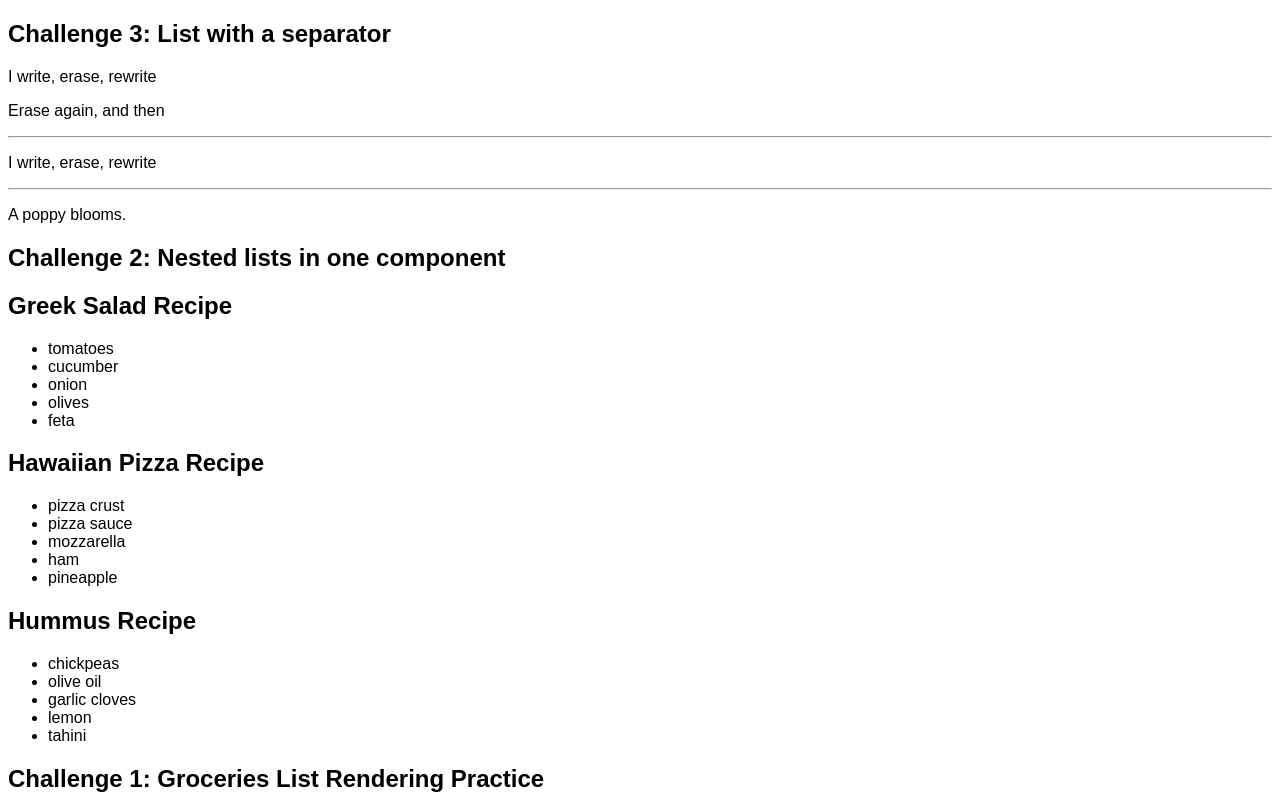
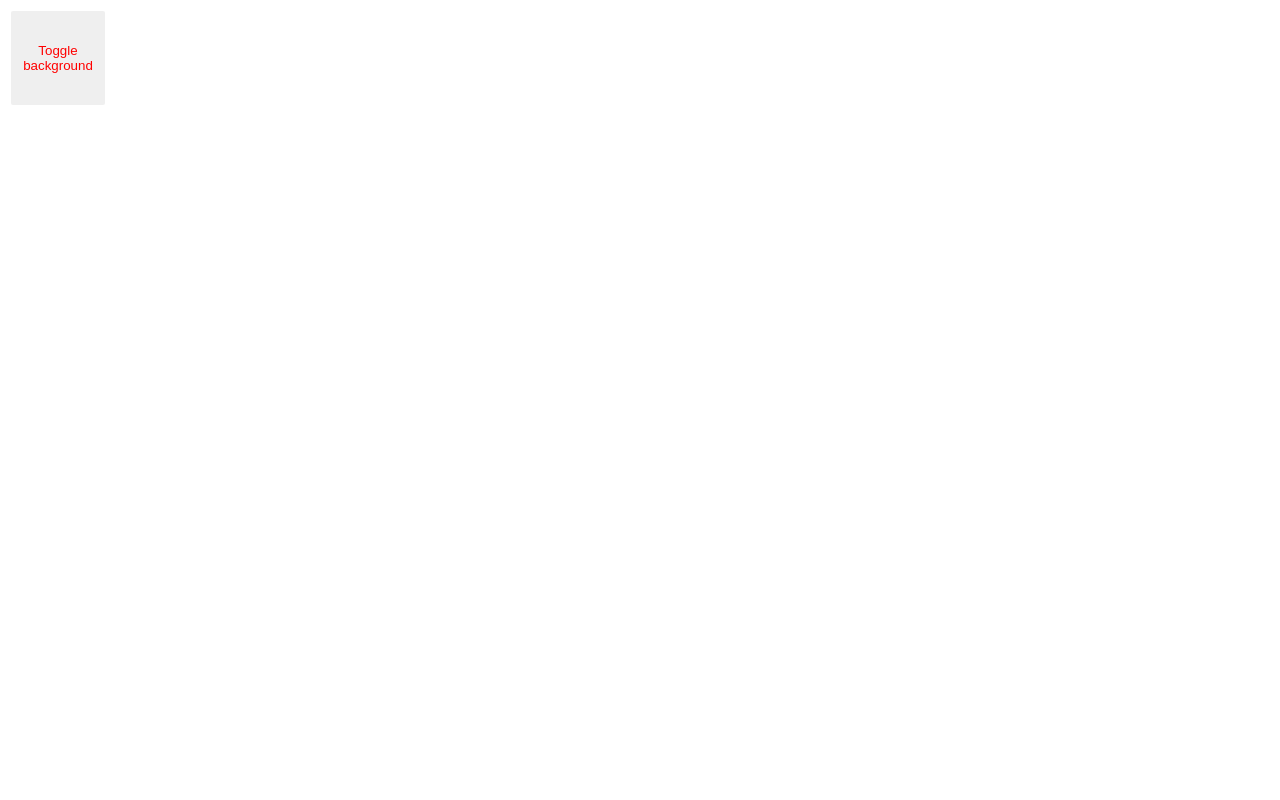
Before and after one commit to HaileyN3132/Study_React, a React (Vite) app in the folder react-playground/: page / in a window 1280 px wide. Shown: the top 800 px of the page. Built offline with nearby package versions, Linux system fonts and the light colour scheme.

Commit message:
Practiced event handler 1

```diff
--- a/react-playground/src/main.jsx
+++ b/react-playground/src/main.jsx
@@ -11,6 +11,7 @@ import SoundPads from "./SoundPads.jsx";
 
 import ConditionalRendering2 from "./practices/ConditionalRendering2.jsx";
 import RenderingList from "./practices/RenderingList.jsx";
+import FixEventHandler from "./practices/FixEvenHandler.jsx";
 createRoot(document.getElementById("root")).render(
   <StrictMode>
     {/*<ComplexObject />*/}
@@ -22,6 +23,7 @@ createRoot(document.getElementById("root")).render(
     {/*<SoundPads /> */}
 
     {/*<ConditionalRendering2 /> */}
-    <RenderingList />
+    {/*<RenderingList / > */}
+    <FixEventHandler />
   </StrictMode>
 );
--- /dev/null
+++ b/react-playground/src/practices/FixEvenHandler.jsx
@@ -0,0 +1,27 @@
+export default function FixEventHandler() {
+  return <LightSwitch />;
+}
+
+/*
+    Challenge :
+    Clicking this button is supposed to switch the page background between white and black
+
+
+*/
+
+function LightSwitch() {
+  function handleClick() {
+    let bodyStyle = document.body.style;
+    if (bodyStyle.backgroundColor === "black") {
+      bodyStyle.backgroundColor = "white";
+    } else {
+      bodyStyle.backgroundColor = "black";
+    }
+  }
+
+  return (
+    <button onClick={handleClick} style={{ color: "red", opacity: 1 }}>
+      Toggle background
+    </button>
+  );
+}
```
